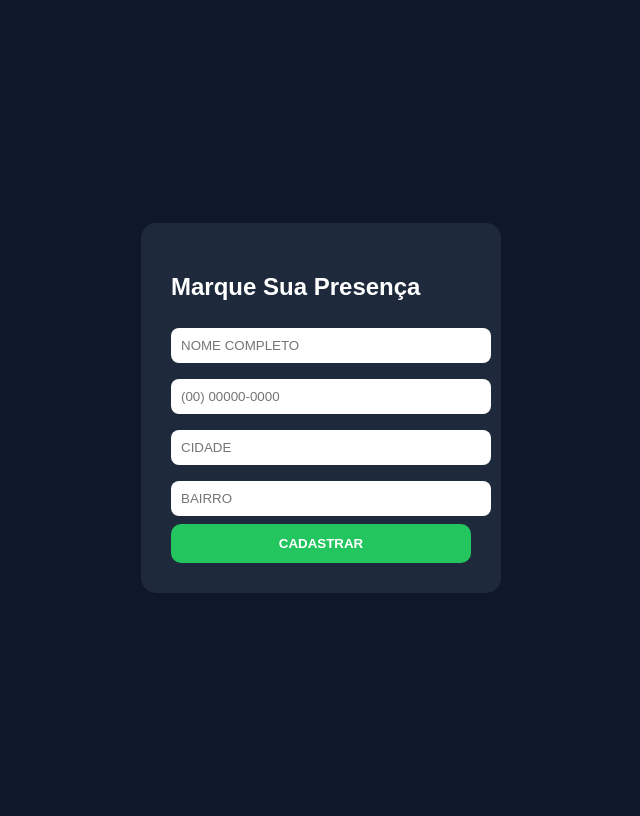
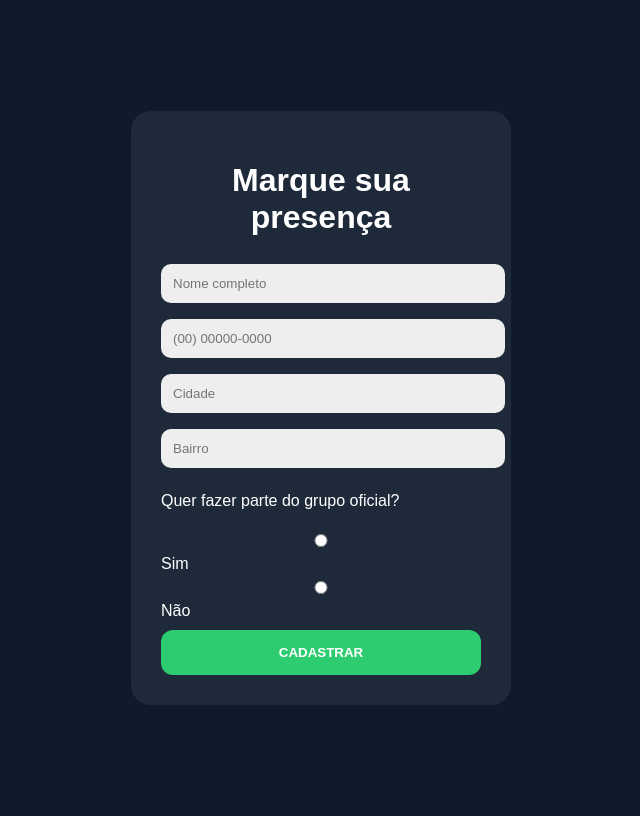
Before and after one commit to leandrohoraciorj/meu-formulario, a Flask app: page / in a window 1280 px wide. Shown: the whole page, without its empty margins (319-959 px from the left). Run offline with Flask 3, Linux system fonts and the light colour scheme; some libraries are stand-ins or nearby versions.

Commit message:
Update form.html

```diff
--- a/templates/form.html
+++ b/templates/form.html
@@ -2,13 +2,12 @@
 <html lang="pt-br">
 <head>
 <meta charset="UTF-8">
-<title>Marque Sua Presença</title>
+<title>Cadastro</title>
 
 <style>
 body {
-    font-family: Arial;
-    background: #0f172a;
-    color: white;
+    background: #0f1b2d;
+    font-family: Arial, sans-serif;
     display: flex;
     justify-content: center;
     align-items: center;
@@ -16,91 +15,102 @@ body {
 }
 
 .container {
-    background: #1e293b;
+    background: #1e2a3a;
     padding: 30px;
-    border-radius: 15px;
-    width: 300px;
+    border-radius: 20px;
+    width: 320px;
+    text-align: center;
+    color: white;
+}
+
+h1 {
+    margin-bottom: 20px;
 }
 
 input {
     width: 100%;
-    padding: 10px;
+    padding: 12px;
     margin: 8px 0;
-    border-radius: 8px;
+    border-radius: 10px;
     border: none;
-    text-transform: uppercase;
+    background: #eee;
 }
 
 button {
     width: 100%;
-    padding: 12px;
-    background: #22c55e;
+    padding: 15px;
+    background: #2ecc71;
     border: none;
-    border-radius: 10px;
+    border-radius: 12px;
     color: white;
     font-weight: bold;
     cursor: pointer;
+    margin-top: 10px;
 }
 
-.sucesso {
-    position: fixed;
-    top: 20px;
-    background: #22c55e;
-    padding: 15px;
-    border-radius: 10px;
-    animation: aparecer 0.5s ease;
+.radio-group {
+    text-align: left;
+    margin-top: 10px;
 }
 
-@keyframes aparecer {
-    from {opacity: 0; transform: translateY(-20px);}
-    to {opacity: 1; transform: translateY(0);}
+.success {
+    display: none;
+    font-size: 18px;
+    margin-top: 20px;
+    animation: fadeIn 1s ease-in-out;
+}
+
+@keyframes fadeIn {
+    from {opacity: 0;}
+    to {opacity: 1;}
 }
 </style>
 
 </head>
 <body>
 
-{% if sucesso %}
-<div class="sucesso">
-    ✅ CADASTRO REALIZADO COM SUCESSO!
-</div>
-{% endif %}
+<div class="container">
 
-<div class="container">
-    <h2>Marque Sua Presença</h2>
+    <h1>Marque sua presença</h1>
 
-    <form action="/submit" method="POST">
+    <form id="form">
 
-        <input type="text" name="nome" placeholder="NOME COMPLETO" required>
+        <input type="text" placeholder="Nome completo" required>
+        <input type="text" placeholder="(00) 00000-0000" required>
+        <input type="text" placeholder="Cidade" required>
+        <input type="text" placeholder="Bairro" required>
 
-        <input type="text" id="telefone" name="telefone" placeholder="(00) 00000-0000" required>
-
-        <input type="text" name="cidade" placeholder="CIDADE" required>
-
-        <input type="text" name="bairro" placeholder="BAIRRO" required>
+        <div class="radio-group">
+            <p>Quer fazer parte do grupo oficial?</p>
+            <label><input type="radio" name="grupo" required> Sim</label><br>
+            <label><input type="radio" name="grupo"> Não</label>
+        </div>
 
         <button type="submit">CADASTRAR</button>
 
     </form>
+
+    <div class="success" id="msg">
+        🎉 Cadastro realizado com sucesso! 🎉
+    </div>
+
 </div>
 
+<!-- Biblioteca de fogos -->
+<script src="https://cdn.jsdelivr.net/npm/canvas-confetti@1.6.0/dist/confetti.browser.min.js"></script>
+
 <script>
-// MÁSCARA TELEFONE
-document.getElementById('telefone').addEventListener('input', function(e) {
-    let x = e.target.value.replace(/\D/g, '').substring(0,11);
-    let formatted = x;
+document.getElementById("form").addEventListener("submit", function(e) {
+    e.preventDefault();
 
-    if (x.length > 0) {
-        formatted = '(' + x.substring(0,2);
-    }
-    if (x.length >= 3) {
-        formatted += ') ' + x.substring(2,7);
-    }
-    if (x.length >= 8) {
-        formatted += '-' + x.substring(7,11);
-    }
+    document.getElementById("msg").style.display = "block";
 
-    e.target.value = formatted;
+    // Fogos 🎆
+    confetti({
+        particleCount: 150,
+        spread: 100,
+        origin: { y: 0.6 }
+    });
 });
 </script>
 
```
